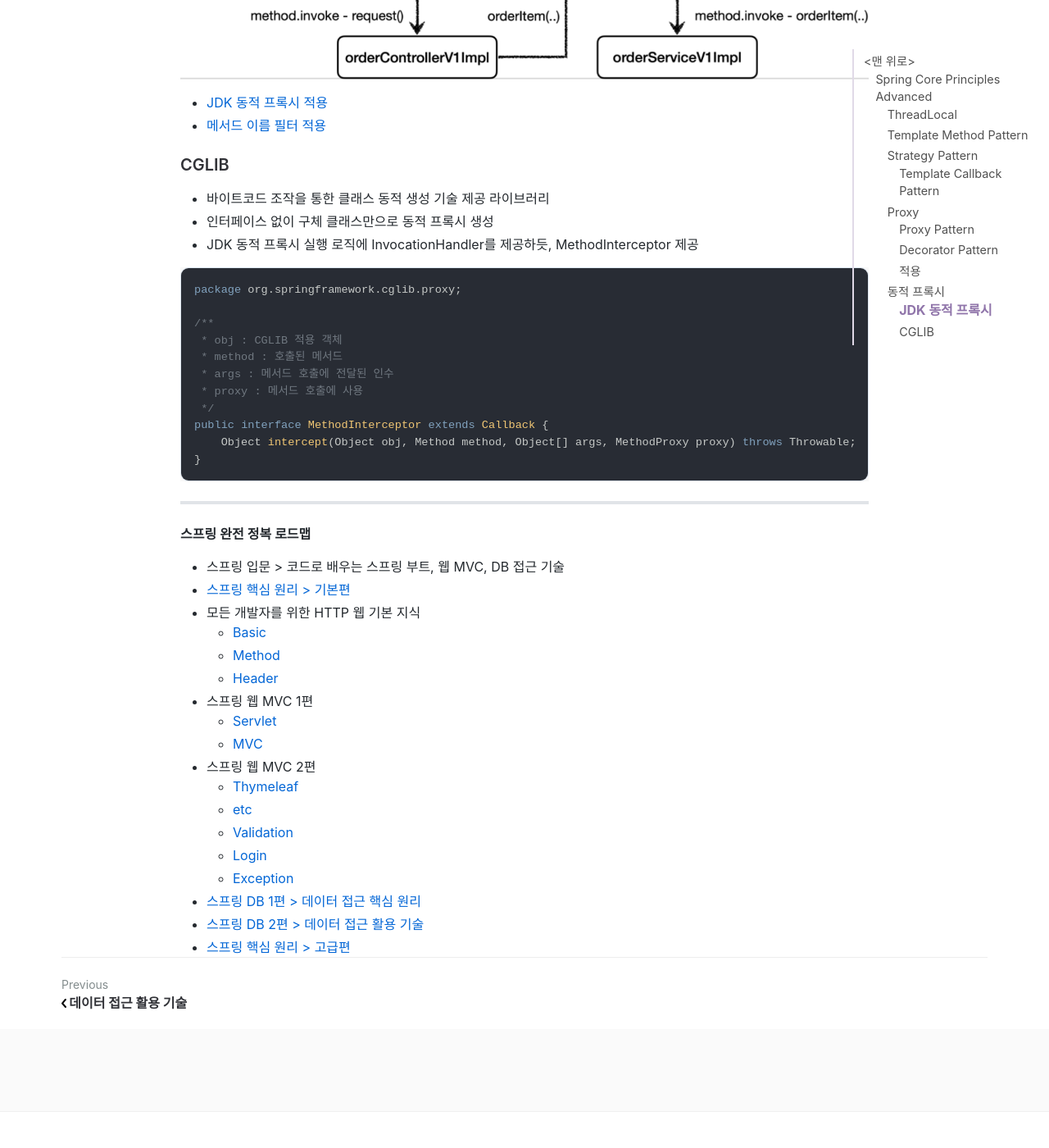
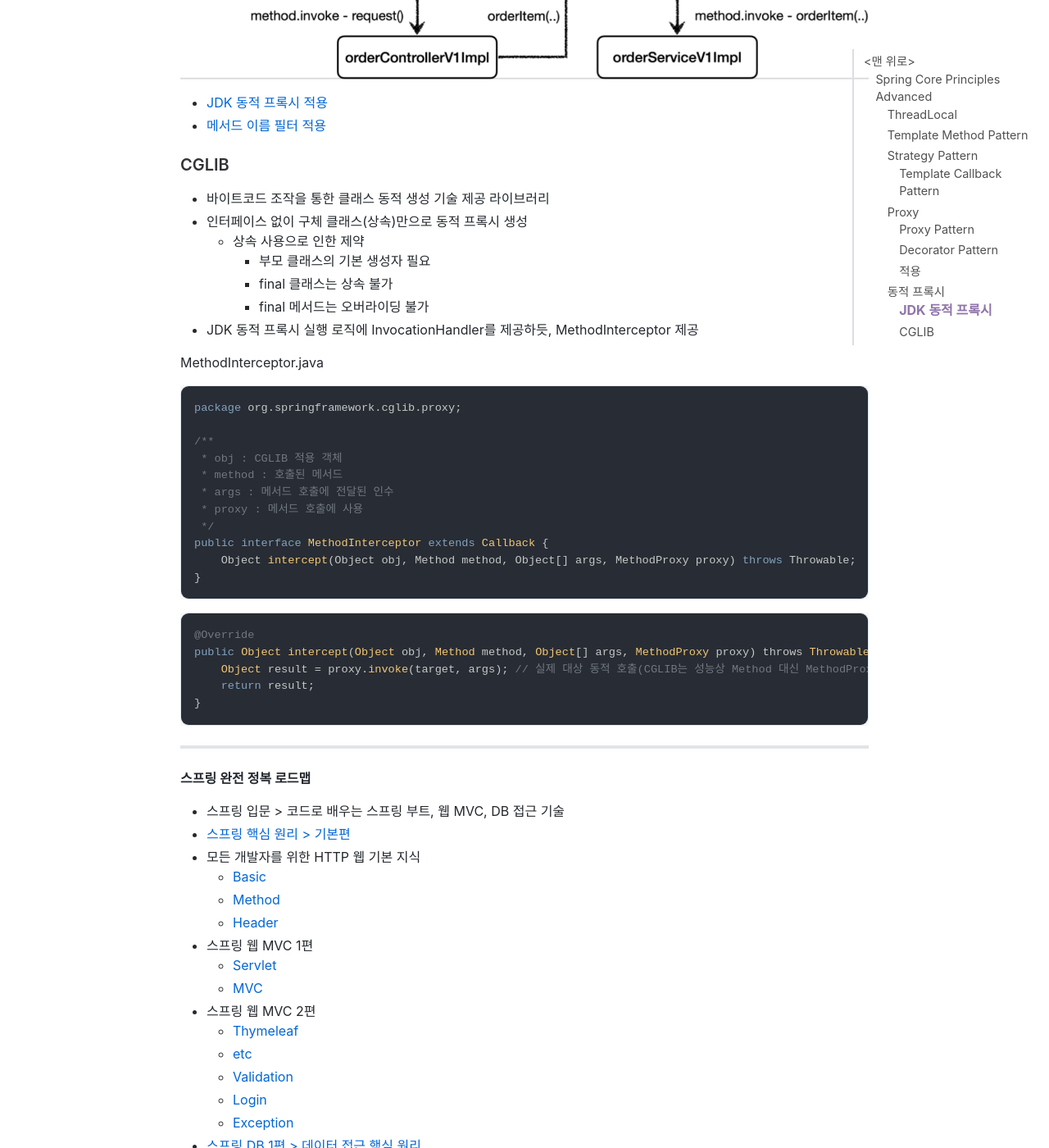
Before and after one commit to jihunparkme/jihunparkme.github.io, a Jekyll site: the page built from _posts/2022-11-20-Spring-Core-Principles-Advanced.md, in a window 1280 px wide and 1400 px high, scrolled down 12303 px. Shown: the whole window at 82% size. Built offline with Jekyll 4.4.1, drawn with Linux system fonts in a browser that asks for light colours; nearby versions of some CDN libraries; comment, search, counter and statistics services are not loaded.

Commit message:
[동적 프록시 기술] CGLIB 예제 코드

````diff
--- a/_posts/2022-11-20-Spring-Core-Principles-Advanced.md
+++ b/_posts/2022-11-20-Spring-Core-Principles-Advanced.md
@@ -391,8 +391,14 @@ void dynamic() {
 ### CGLIB
 
 - 바이트코드 조작을 통한 클래스 동적 생성 기술 제공 라이브러리
-- 인터페이스 없이 구체 클래스만으로 동적 프록시 생성
+- 인터페이스 없이 구체 클래스(상속)만으로 동적 프록시 생성
+  - 상속 사용으로 인한 제약
+    - 부모 클래스의 기본 생성자 필요
+    - final 클래스는 상속 불가
+    - final 메서드는 오버라이딩 불가
 - JDK 동적 프록시 실행 로직에 InvocationHandler를 제공하듯, MethodInterceptor 제공
+
+MethodInterceptor.java
 
 ```java
 package org.springframework.cglib.proxy;
@@ -408,7 +414,13 @@ public interface MethodInterceptor extends Callback {
 }
 ```
 
-
+```java
+@Override
+public Object intercept(Object obj, Method method, Object[] args, MethodProxy proxy) throws Throwable {
+    Object result = proxy.invoke(target, args); // 실제 대상 동적 호출(CGLIB는 성능상 Method 대신 MethodProxy 사용)
+    return result;
+}
+```
 
 
 
````
